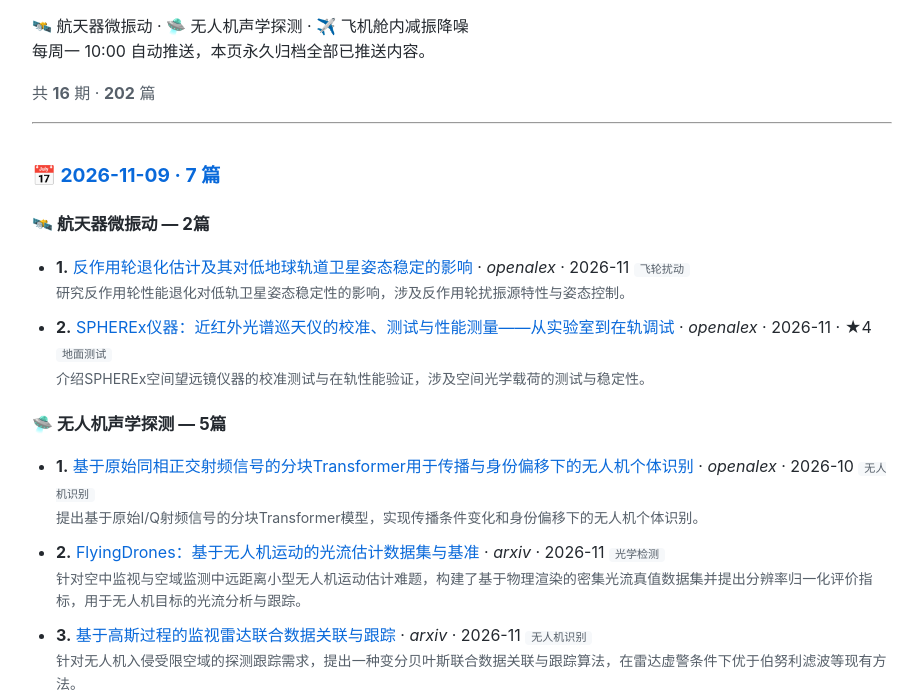
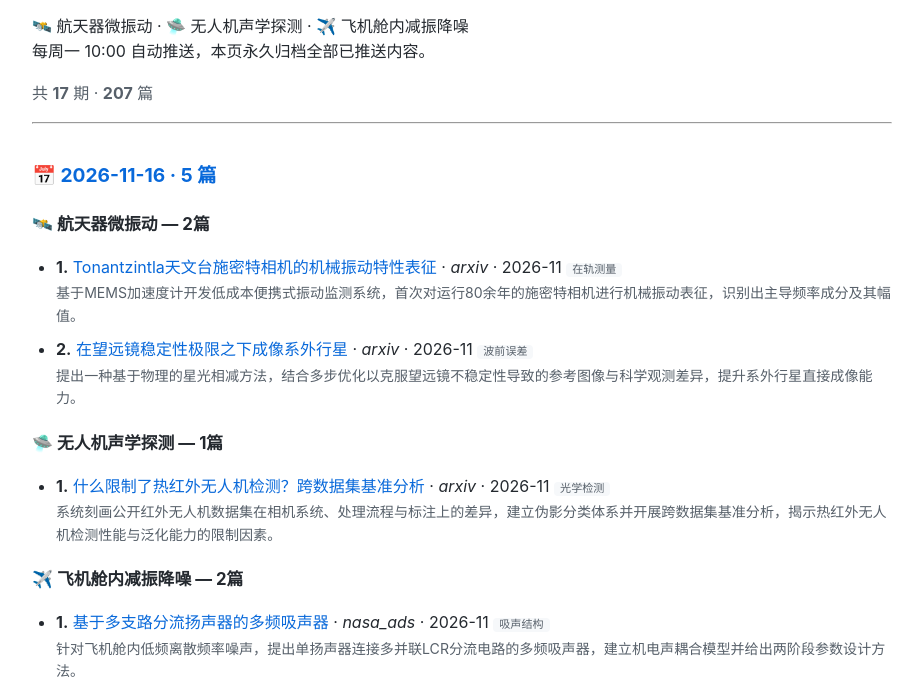
Before and after one commit to 11gogogo/segmented-optics-news-archive, a plain HTML site: page docs/index.html in a window 1280 px wide. Shown: the part 91-781 px from the top of the page, without its empty margins (178-1101 px from the left). Drawn offline with Linux system fonts and the light colour scheme.

Commit message:
📚 更新归档 2026-11-16

```diff
--- a/docs/index.html
+++ b/docs/index.html
@@ -26,8 +26,33 @@ footer { margin-top: 40px; padding-top: 12px; border-top: 1px solid #d0d7de;
 <body>
 <h1>📚 快讯历史归档</h1>
 <p>🛰️ 航天器微振动 · 🛸 无人机声学探测 · ✈️ 飞机舱内减振降噪<br>每周一 10:00 自动推送，本页永久归档全部已推送内容。</p>
-<p class="meta-line">共 <b>16</b> 期 · <b>202</b> 篇</p>
+<p class="meta-line">共 <b>17</b> 期 · <b>207</b> 篇</p>
 <hr>
+<h2>📅 2026-11-16 · 5 篇</h2>
+<h3>🛰️ 航天器微振动 — 2篇</h3>
+<ul>
+<li><b>1.</b> <a href="http://arxiv.org/abs/2611.14732v1">Tonantzintla天文台施密特相机的机械振动特性表征</a> · <i>arxiv</i> · 2026-11 <code>在轨测量</code>
+<div class="abstract">基于MEMS加速度计开发低成本便携式振动监测系统，首次对运行80余年的施密特相机进行机械振动表征，识别出主导频率成分及其幅值。</div>
+</li>
+<li><b>2.</b> <a href="http://arxiv.org/abs/2611.13257v1">在望远镜稳定性极限之下成像系外行星</a> · <i>arxiv</i> · 2026-11 <code>波前误差</code>
+<div class="abstract">提出一种基于物理的星光相减方法，结合多步优化以克服望远镜不稳定性导致的参考图像与科学观测差异，提升系外行星直接成像能力。</div>
+</li>
+</ul>
+<h3>🛸 无人机声学探测 — 1篇</h3>
+<ul>
+<li><b>1.</b> <a href="http://arxiv.org/abs/2611.16724v1">什么限制了热红外无人机检测？跨数据集基准分析</a> · <i>arxiv</i> · 2026-11 <code>光学检测</code>
+<div class="abstract">系统刻画公开红外无人机数据集在相机系统、处理流程与标注上的差异，建立伪影分类体系并开展跨数据集基准分析，揭示热红外无人机检测性能与泛化能力的限制因素。</div>
+</li>
+</ul>
+<h3>✈️ 飞机舱内减振降噪 — 2篇</h3>
+<ul>
+<li><b>1.</b> <a href="https://ui.adsabs.harvard.edu/abs/2026PhyS..101S5904L/abstract">基于多支路分流扬声器的多频吸声器</a> · <i>nasa_ads</i> · 2026-11 <code>吸声结构</code>
+<div class="abstract">针对飞机舱内低频离散频率噪声，提出单扬声器连接多并联LCR分流电路的多频吸声器，建立机电声耦合模型并给出两阶段参数设计方法。</div>
+</li>
+<li><b>2.</b> <a href="https://ui.adsabs.harvard.edu/abs/2026JSV...64420055T/abstract">基于强迫响应的数值动态均匀化方法在经典与复杂周期结构振动声学中的评估</a> · <i>nasa_ads</i> · 2026-12 <code>结构-声学耦合</code>
+<div class="abstract">提出基于强迫响应多目标Pareto搜索的数值动态均匀化方法，对交通运输业常用夹芯板、加筋板等周期结构进行等效建模与振动声学评估。</div>
+</li>
+</ul>
 <h2>📅 2026-11-09 · 7 篇</h2>
 <h3>🛰️ 航天器微振动 — 2篇</h3>
 <ul>
@@ -770,5 +795,5 @@ footer { margin-top: 40px; padding-top: 12px; border-top: 1px solid #d0d7de;
 <div class="abstract">提出一种基于单目RGB图像和深度学习热力图关键点检测的实时6自由度位姿估计方法，用于无人机在非结构化环境中的自动回收。</div>
 </li>
 </ul>
-<footer>🤖 AI 快讯机器人自动生成 | 页面更新时间: 2026-11-09 09:42 | 数据源: arXiv · NASA ADS · OpenAlex · Google Patents</footer>
+<footer>🤖 AI 快讯机器人自动生成 | 页面更新时间: 2026-11-16 09:29 | 数据源: arXiv · NASA ADS · OpenAlex · Google Patents</footer>
 </body></html>
```
